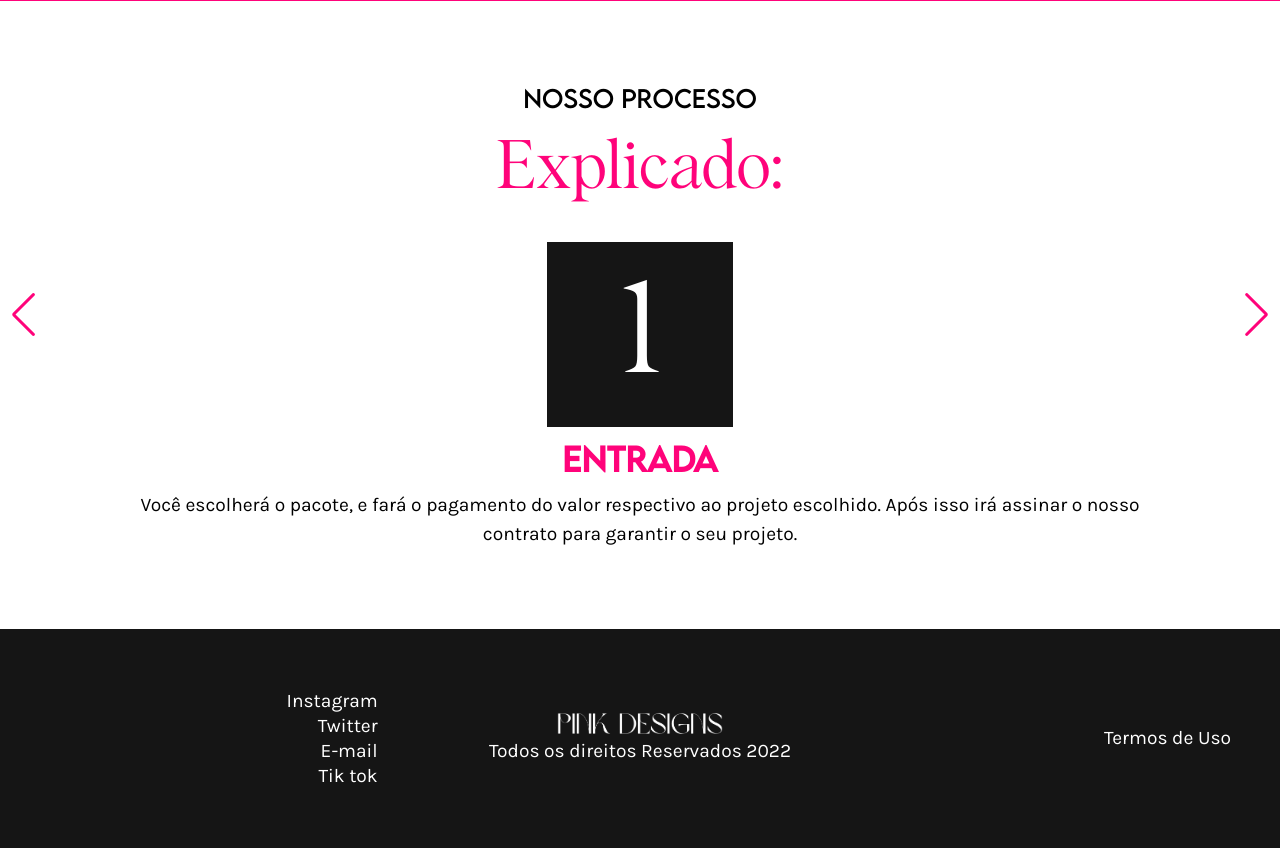
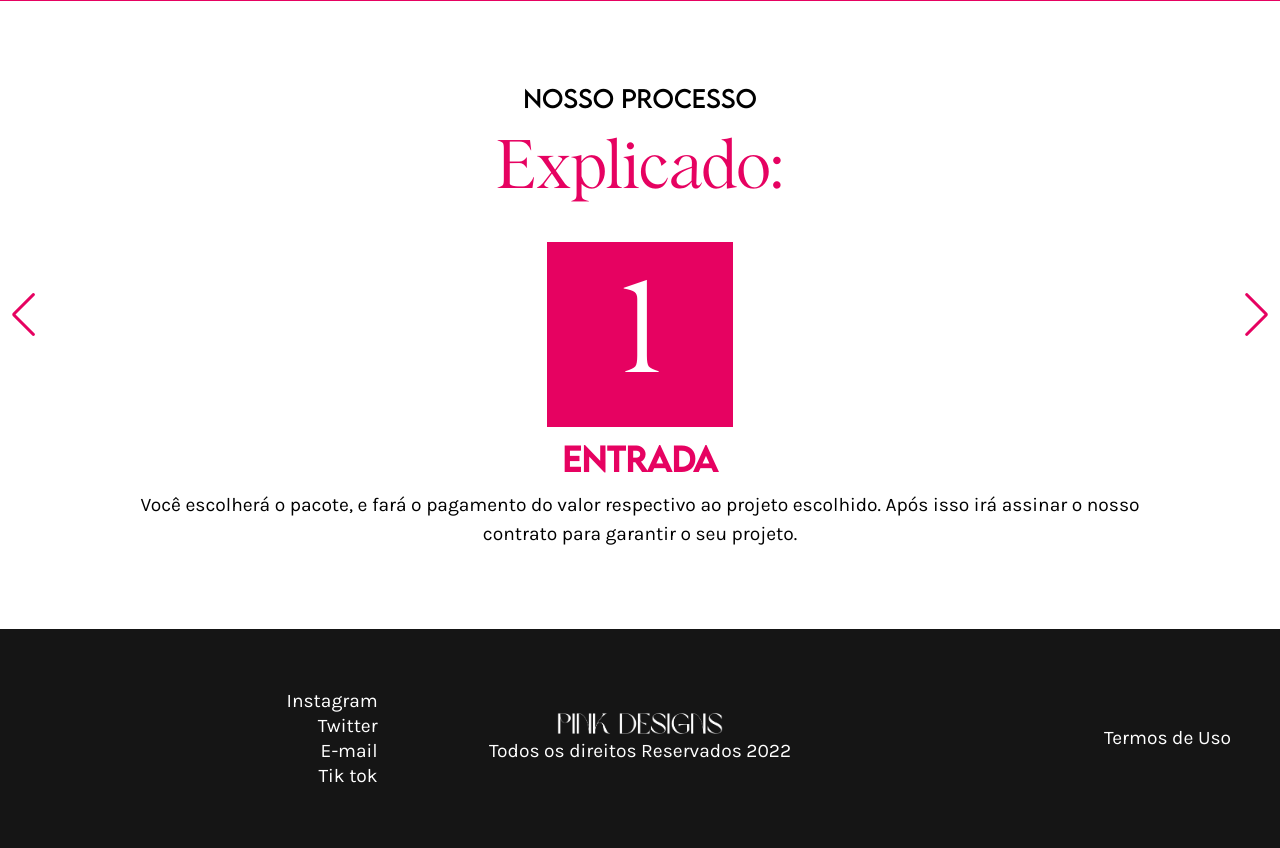
Before and after one commit to LucasCondeFerreira/pinkdesignsco, a PHP site: page / in a window 1280 px wide. Shown: the part 4338-5186 px from the top of the page. Run offline with PHP 8.4, Linux system fonts and the light colour scheme; some libraries are stand-ins or nearby versions.

Commit message:
--v 0.0.13 Atualizando o Slide e trocando o tom de rosa

```diff
--- a/index.html
+++ b/index.html
@@ -207,13 +207,13 @@
 </div>
 </div>
 
-<div w3-include-html="./surfaces/slide.html"></div>
+<div w3-include-html="./surfaces/slide.html" class="swiper mySwiper"></div>
 <div w3-include-html="./surfaces/footer.html"></div>
 
-    <script>
-      includeHTML();
-      slide();
-    </script>
+<script>
+  includeHTML();
+  slide();
+</script>
 
 
 <script type="text/javascript" src="chrome-extension://nogempgplicnckhcmgjjjgflmipmbgaf/variables-sharing.js"></script></body>
--- a/js/slide.js
+++ b/js/slide.js
@@ -1,3 +1,4 @@
+
 function slide() {
   var counter = 0;
   var i = setInterval(function () {
--- a/pacotes.html
+++ b/pacotes.html
@@ -348,7 +348,7 @@
 			</section>
 		</div>
 
-		<div w3-include-html="./surfaces/slide.html"></div>
+		<div w3-include-html="./surfaces/slide.html" class="swiper mySwiper"></div>
 
 		<div w3-include-html="./surfaces/footer.html"></div>
 
--- a/surfaces/slide.html
+++ b/surfaces/slide.html
@@ -34,7 +34,7 @@
 
   .swiper-button-next,
   .swiper-button-prev {
-    color: #ff037a;
+    color: #e60261;
   }
 
   @media (min-width: 1px) and (max-width: 1023px) {
@@ -78,7 +78,7 @@
   h3.title-slides {
     display: block;
     background-color: transparent;
-    color: #ff037a;
+    color: #e60261;
     font-family: "Albra";
     text-transform: capitalize;
     min-height: 4rem;
@@ -93,7 +93,7 @@
   }
   div.slide-div > h3 {
     margin: 0.8rem 0;
-    color: #ff037a;
+    color: #e60261;
     font-weight: 600;
     font-family: "Lemon Milk";
     text-transform: uppercase;
@@ -109,8 +109,8 @@
     justify-content: center;
     align-items: center;
 
-    background-color: #151515;
-    /*background-image: url(./assets/images/heaven.webp);*/
+    background-color: #e60261;
+    /*background-image: url(./assets/images/heaven.JPEG);*/
   }
   div.slide-img > span {
     text-align: center;
@@ -129,14 +129,12 @@
 </style>
 
 <!-- Swiper -->
-<div class="swiper mySwiper swiper-initialized swiper-horizontal swiper-backface-hidden">
-  <!-- Swiper -->
 <div class="title-slides">
   <h2 class="title-slides">Nosso processo</h2>
   <h3 class="title-slides">explicado:</h3>
 </div>
 <div class="swiper-wrapper">
-    <div class="swiper-slide slide-div swiper-slide-active">
+  <div class="swiper-slide slide-div">
     <div class="slide-img">
       <span>1</span>
     </div>
@@ -148,7 +146,7 @@
     </p>
   </div>
 
-    <div class="swiper-slide slide-div swiper-slide-next">
+  <div class="swiper-slide slide-div">
     <div class="slide-img">
       <span>2</span>
     </div>
--- a/trabalhos.html
+++ b/trabalhos.html
@@ -142,7 +142,7 @@
 
 		</div>
 
-		<div w3-include-html="./surfaces/slide.html"></div>
+		<div w3-include-html="./surfaces/slide.html" class="swiper mySwiper"></div>
 		<div w3-include-html="./surfaces/footer.html"></div>
 
 		<script>
```
Also changed, not shown: assets/styles/custom.css (+16 -16 lines), assets/styles/pacotes.css (+11 -11 lines), tipografia.md (+1 -1 lines). Lines whose indentation alone changed are shown as unchanged.
